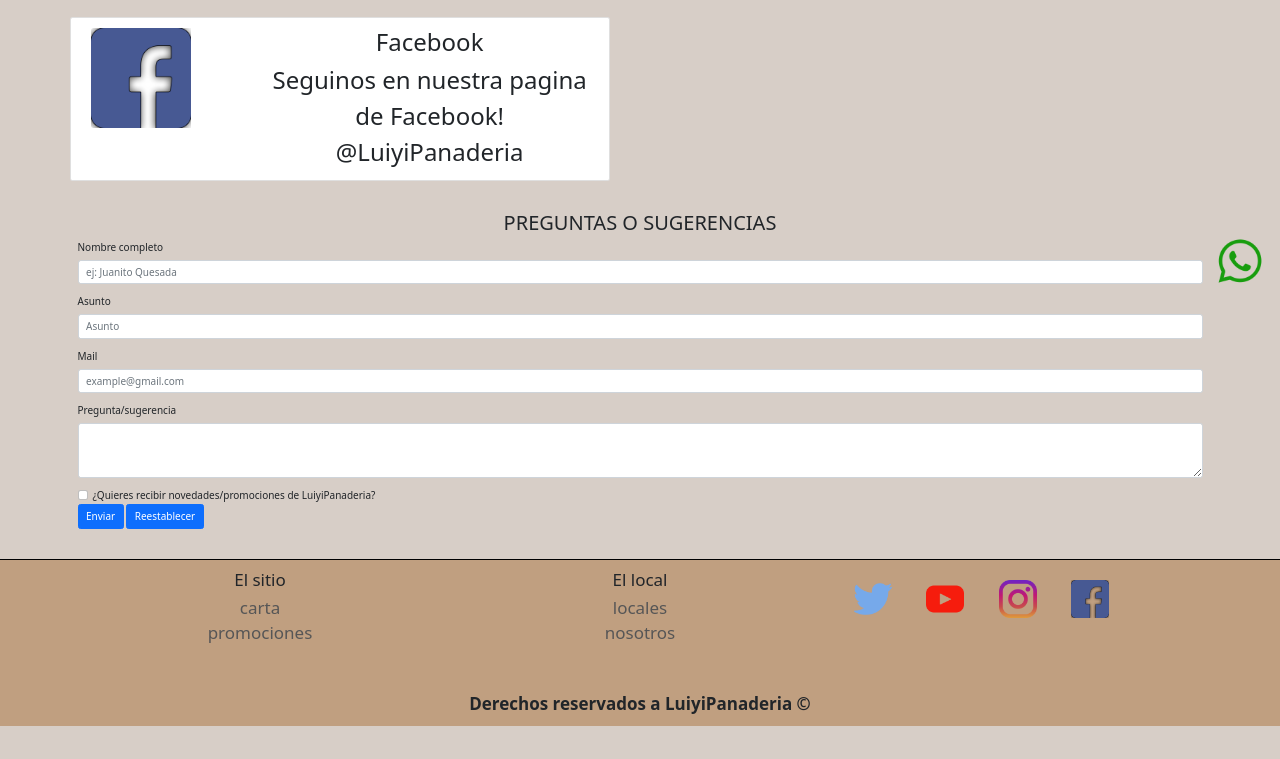
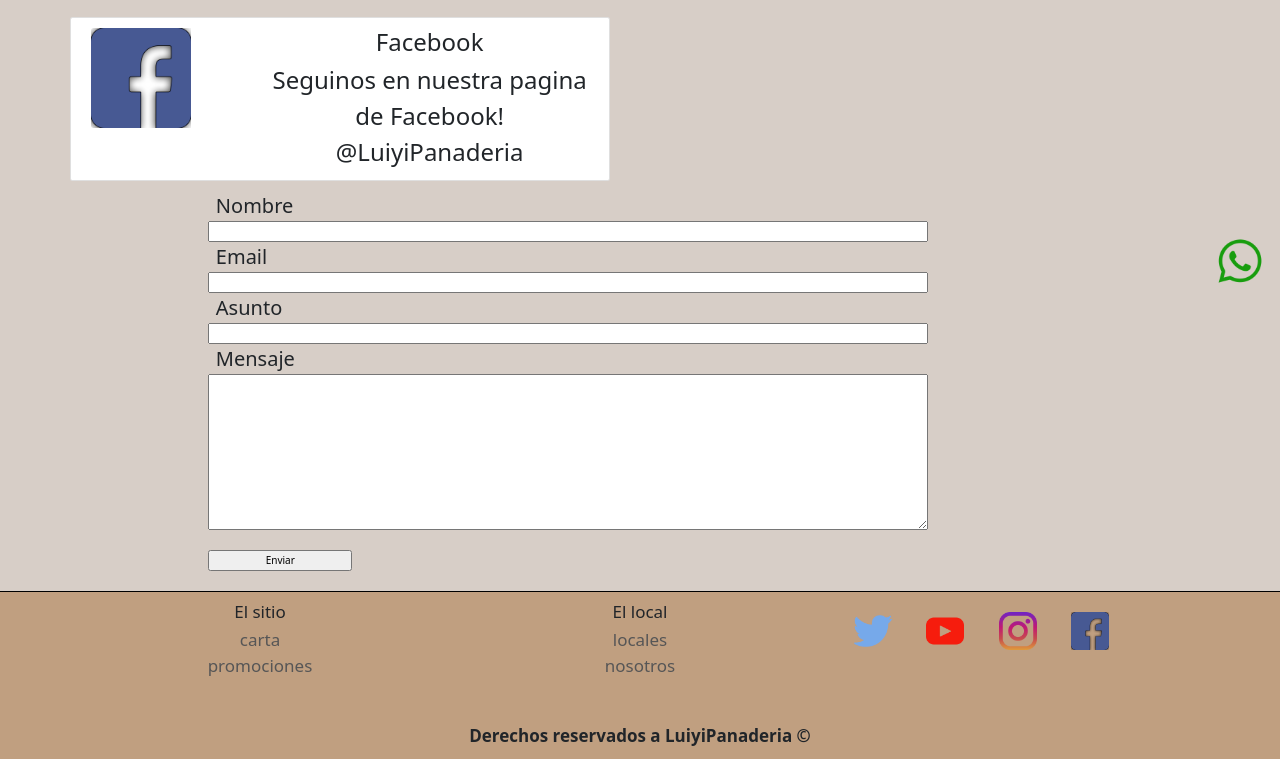
Before and after one commit to JoelIsaac/Proyecto-JoelIsaac, a website: page html/contactanos.html in a window 1280 px wide. Shown: the part 499-1258 px from the top of the page. Before the commit the page ends 1225 px from the top, so only its background shows below. Drawn offline with nearby package versions, Linux system fonts and the light colour scheme.

Commit message:
realice un formulario en php

```diff
--- a/html/contactanos.html
+++ b/html/contactanos.html
@@ -93,38 +93,35 @@
 <!-- Final section -->
 
  <!-- Section -->
-<section class="containter input-margin">
-  <div class="container">
-    <div class="row">
-      <h2 class="d-flex justify-content-center bd-highlight mb-2 preguntas-margin" title="formulario de preguntas o sugerencias para tener en cuenta">PREGUNTAS O SUGERENCIAS</h2>
-    </div>
-    <div class="mb-3">
-      <label for="exampleFormControlInput1" class="form-label" title="espacio en blanco para ingresar el nombre completo">Nombre completo</label>
-      <input type="email" class="form-control" id="exampleFormControlInput1" placeholder="ej: Juanito Quesada">
-    </div>
-    <div class="mb-3">
-      <label for="exampleFormControlInput1" class="form-label" title="espacio en blanco para ingresar el asunto sobre el cual quiere preguntar o sugerir">Asunto</label>
-      <input type="email" class="form-control" id="exampleFormControlInput1" placeholder="Asunto">
-    </div>
-    <div class="mb-3">
-      <label for="exampleFormControlInput1" class="form-label" title="espacio en blanco para ingresar su mail">Mail</label>
-      <input type="email" class="form-control" id="exampleFormControlInput1" placeholder="example@gmail.com">
-    </div>
-    <div class="mb-3">
-      <label for="exampleFormControlTextarea1" class="form-label" title="espacio en blanco para ingresar su pregunta o sugerencia">Pregunta/sugerencia</label>
-      <textarea class="form-control" id="exampleFormControlTextarea1" rows="3"></textarea>
-    </div>
-    <div class="form-check">
-      <input class="form-check-input" type="checkbox" value="" id="flexCheckDefault">
-      <label class="form-check-label" for="flexCheckDefault">
-        ¿Quieres recibir novedades/promociones de LuiyiPanaderia?
-      </label>
-    </div>
-    <div class="d-grid gap-2 d-md-block">
-      <button class="btn btn-primary" type="button">Enviar</button>
-      <button class="btn btn-primary" type="button">Reestablecer</button>
-    </div>
+ <section class="row">
+ <div class="col-2"></div>
+ <form action="enviar.php" method="POST" name="contact-form " class="col-8">
+
+  <div class="row">
+    <label for="name" class="formu-text"> Nombre</label>
+    <input type="text" name="nombre" id="name" class="col-10">
   </div>
+
+  <div class="row">
+    <label for="mail" class="formu-text">Email</label>
+    <input type="email" name="email" id="mail" class="col-10">
+  </div>
+
+  <div class="row">
+    <label for="asunto" class="formu-text">Asunto</label>
+    <input type="subject" id="asunto" name="asunto" class="col-10">
+  </div>
+
+  <div class="row">
+    <label for="mensaje" class="formu-text">Mensaje</label>
+    <textarea name="mensaje" id="mensaje" cols="30" rows="10" class="col-10"></textarea>
+  </div>
+
+  <div class="row">
+    <input type="submit" value="Enviar" class="col-2 margins-2">
+  </div>
+</form>
+<div class="col-2"></div>
 </section>
 <!-- Final section -->
 
--- a/scss/components/_contactanos.scss
+++ b/scss/components/_contactanos.scss
@@ -55,3 +55,18 @@
     left: 2rem;
     top: 1rem;
 }
+
+.formu-text {
+    font-size: 2rem;
+}
+
+.formulario-clase {
+    display: flex;
+    flex-direction: column;
+    justify-content: center;
+}
+
+.margins-2 {
+    margin-top: 2rem;
+    margin-bottom: 2rem;
+}
```
Also changed, not shown: html/promociones.html (+1 -1 lines), css/style.css, 2 other files.
